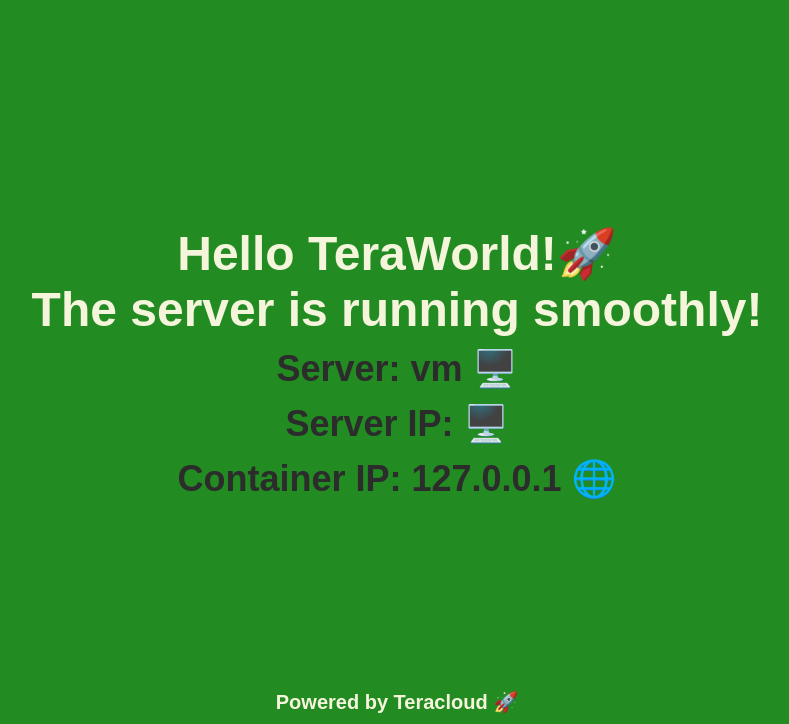
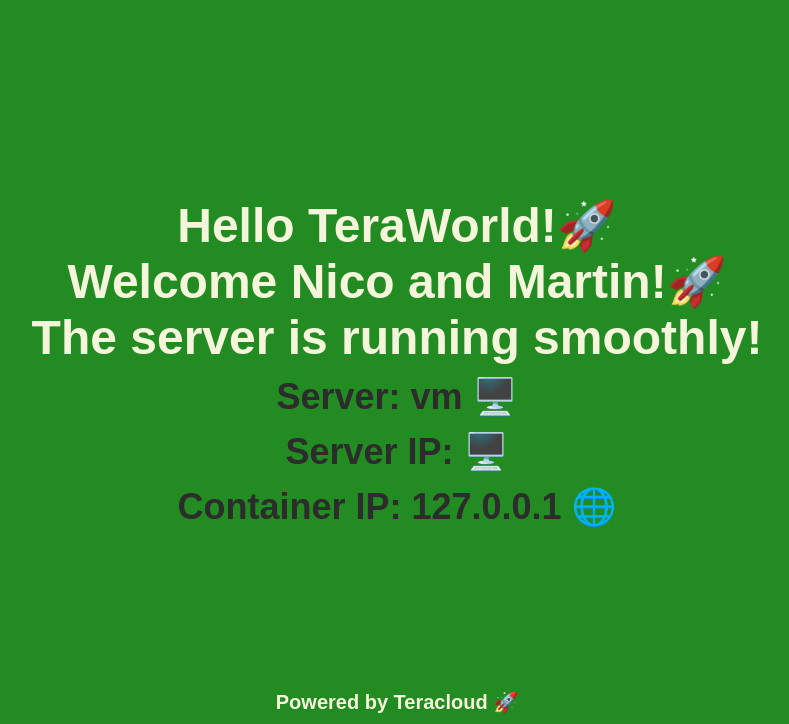
Before and after one commit to AriGVidal/Laboratorio2, a PHP site: page / in a window 1280 px wide. Shown: the part 76-800 px from the top of the page, without its empty margins (243-1032 px from the left). Run offline with PHP 8.4, Linux system fonts and the light colour scheme; data that the repository does not hold is empty.

Commit message:
Adding welcome message

```diff
--- a/index.php
+++ b/index.php
@@ -57,10 +57,10 @@
     <div class="content">
         <?php
         echo "Hello TeraWorld!🚀<br>";
+        echo "Welcome Nico and Martin!🚀<br>";
         echo "The server is running smoothly!<br>";
         echo "<span class='server-info'>Server: " . gethostname() . " 🖥️</span><br>";
 
-        // Get the EC2 Instance IP from metadata
         $instanceIp = file_get_contents('http://169.254.169.254/latest/meta-data/local-ipv4');
         echo "<span class='server-info'>Server IP: " . $instanceIp . " 🖥️</span><br>";
         echo "<span class='server-info'>Container IP: " . $_SERVER['SERVER_ADDR'] . " 🌐</span><br>";
```
